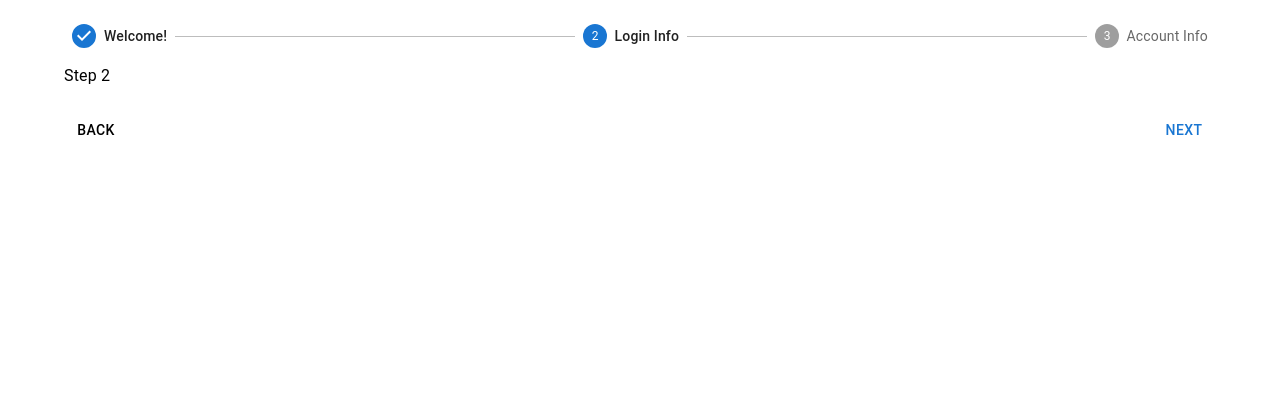
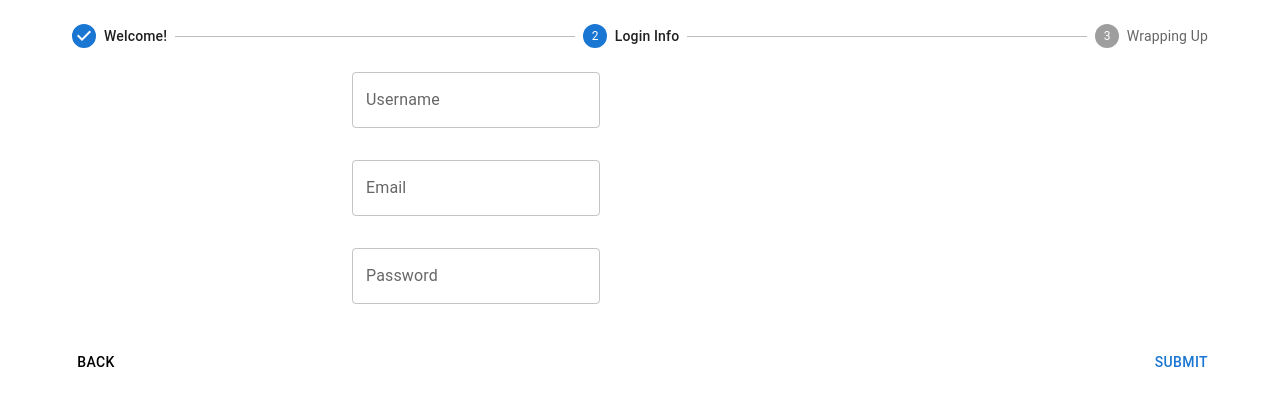
Before and after one commit to ZacharyKay33/Capstone_QuickNotes, a Next.js app: page /SignUp in a window 1280 px wide. Both pictures are taken after a click on the button "NEXT". Shown: the top 406 px of the page. Built offline with nearby package versions, Linux system fonts and the light colour scheme; no server answers.

Commit message:
Finish signup flow

```diff
--- a/lib/DB.ts
+++ b/lib/DB.ts
@@ -1,6 +1,5 @@
 // Import the functions you need from the SDKs you need
 import { initializeApp } from "firebase/app";
-import { getAnalytics } from "firebase/analytics";
 import { getAuth } from "firebase/auth";
 
 // TODO: Add SDKs for Firebase products that you want to use
@@ -20,6 +19,3 @@ const firebaseConfig = {
 // Initialize Firebase
 const app = initializeApp(firebaseConfig);
 const auth = getAuth(app);
-const analytics = getAnalytics(app);
-
-export default auth;
--- a/pages/SignUp.tsx
+++ b/pages/SignUp.tsx
@@ -6,53 +6,171 @@ import {
   Button,
   Typography,
   Container,
+  Stack,
+  TextField,
+  FormControl,
+  Grid,
 } from "@mui/material";
-import { useState } from "react";
-import auth from "../lib/DB";
+import { useRouter } from "next/router";
+import { getAuth, createUserWithEmailAndPassword } from "firebase/auth";
+import { SetStateAction, useState } from "react";
 
-const steps = ["Welcome!", "Login Info", "Account Info"];
+const steps = ["Welcome!", "Login Info", "Wrapping Up"];
 
 const SignUp = () => {
+  //State
+  const router = useRouter();
   const [activeStep, setActiveStep] = useState(0);
+  const [username, setUsername] = useState("");
+  const [usernameVal, setUsernameVal] = useState(false);
+  const [email, setEmail] = useState("");
+  const [emailVal, setEmailVal] = useState(false);
+  const [password, setPassword] = useState("");
+  const [passwordVal, setPasswordVal] = useState(false);
+  const [loading, setLoading] = useState(false);
+  const formStarter = {
+    variant: "standard",
+    required: true,
+  };
 
+  //Functions
   const handleNext = () => {
-    setActiveStep((prevActiveStep) => prevActiveStep + 1);
+    //Next step
+    if (activeStep === 1) {
+      setLoading(true);
+      const auth = getAuth();
+      createUserWithEmailAndPassword(auth, email, password)
+        .then((userCredential) => {
+          //Signed In
+          const user = userCredential.user;
+          setActiveStep((prevActiveStep) => prevActiveStep + 1);
+        })
+        .catch((error) => {
+          alert("Something went catastrophically wrong. Try again later?");
+          console.log("Error Message - ", error.message);
+        })
+        .finally(() => {
+          setUsername("");
+          setPassword("");
+          setEmail("");
+          setLoading(false);
+        });
+    } else {
+      setActiveStep((prevActiveStep) => prevActiveStep + 1);
+    }
   };
 
   const handleBack = () => {
+    //Previous step
     setActiveStep((prevActiveStep) => prevActiveStep - 1);
   };
 
   const handleFinish = () => {
-    setActiveStep(0);
+    //Completing the flow
+    router.replace("/");
   };
 
+  //State mutators
+  const updUsername = (event: {
+    target: { value: SetStateAction<string> };
+  }) => {
+    setUsername(event.target.value);
+  };
+
+  const updEmail = (event: { target: { value: SetStateAction<string> } }) => {
+    setEmail(event.target.value);
+    if (/^[a-zA-Z0-9]+@[a-zA-Z0-9]+\.[A-Za-z]+$/.test(email).valueOf()) {
+      setEmailVal(true);
+    } else {
+      setEmailVal(false);
+    }
+  };
+
+  const updPassword = (event: {
+    target: { value: SetStateAction<string> };
+  }) => {
+    setPassword(event.target.value);
+  };
+
+  const stepProps = {};
+  const labelProps = {};
   return (
     <Container sx={{ my: 3 }}>
       <Stepper activeStep={activeStep}>
-        {steps.map((label, index) => {
-          const stepProps = {};
-          const labelProps = {};
-          return (
-            <Step key={label} {...stepProps}>
-              <StepLabel {...labelProps}>{label}</StepLabel>
-            </Step>
-          );
-        })}
+        <Step index={0} {...stepProps}>
+          <StepLabel {...labelProps}>Welcome!</StepLabel>
+        </Step>
+        <Step index={1} {...stepProps}>
+          <StepLabel {...labelProps}>Login Info</StepLabel>
+        </Step>
+        <Step index={2} {...stepProps}>
+          <StepLabel {...labelProps}>Wrapping Up</StepLabel>
+        </Step>
       </Stepper>
       {activeStep === steps.length ? (
         <>
           <Typography sx={{ mt: 2, mb: 1 }}>
-            All steps completed - you&apos;re finished
+            Check your email for a confirmation - you&apos;re finished
           </Typography>
           <Box sx={{ display: "flex", flexDirection: "row", pt: 2 }}>
             <Box sx={{ flex: "1 1 auto" }} />
-            <Button onClick={handleFinish}>Reset</Button>
+            <Button onClick={handleFinish}>Home</Button>
           </Box>
         </>
       ) : (
         <>
-          <Typography sx={{ mt: 2, mb: 1 }}>Step {activeStep + 1}</Typography>
+          {activeStep === 0 ? (
+            <Typography variant="h2" sx={{ textAlign: "center" }}>
+              Welcome to Quarter Notes
+            </Typography>
+          ) : activeStep === 1 ? (
+            <Box sx={{ mx: "auto", width: "50%", my: 3 }}>
+              <FormControl>
+                <FormControl error={usernameVal}>
+                  <TextField
+                    id="username-input"
+                    label="Username"
+                    placeholder="Mellon Head"
+                    value={username}
+                    onChange={updUsername}
+                    aria-label="Username"
+                    inputProps={formStarter}
+                  />
+                </FormControl>
+                <FormControl error={emailVal}>
+                  <TextField
+                    sx={{ mt: 4 }}
+                    id="email-input"
+                    label="Email"
+                    placeholder="supercool@email.com"
+                    value={email}
+                    onChange={updEmail}
+                    type="email"
+                    aria-label="Email"
+                    inputProps={formStarter}
+                  />
+                </FormControl>
+                <FormControl error={passwordVal}>
+                  <TextField
+                    sx={{ mt: 4 }}
+                    id="password-input"
+                    label="Password"
+                    value={password}
+                    onChange={updPassword}
+                    type="password"
+                    inputProps={formStarter}
+                    aria-label="Password"
+                  />
+                </FormControl>
+              </FormControl>
+            </Box>
+          ) : (
+            <Stack direction="column" spacing={4}>
+              <Grid item>
+                <Typography variant="h4">Thank you for joining!</Typography>
+              </Grid>
+            </Stack>
+          )}
           <Box sx={{ display: "flex", flexDirection: "row", pt: 2 }}>
             <Button
               color="inherit"
@@ -64,8 +182,12 @@ const SignUp = () => {
             </Button>
             <Box sx={{ flex: "1 1 auto" }} />
 
-            <Button onClick={handleNext}>
-              {activeStep === steps.length - 1 ? "Finish" : "Next"}
+            <Button onClick={handleNext} disabled={loading}>
+              {activeStep === steps.length - 1
+                ? "Finish"
+                : activeStep === steps.length - 2
+                ? "Submit"
+                : "Next"}
             </Button>
           </Box>
         </>
--- a/pages/_app.tsx
+++ b/pages/_app.tsx
@@ -1,4 +1,5 @@
 import "../styles/globals.css";
+import "../lib/DB";
 import type { AppProps } from "next/app";
 
 function MyApp({ Component, pageProps }: AppProps) {
```
